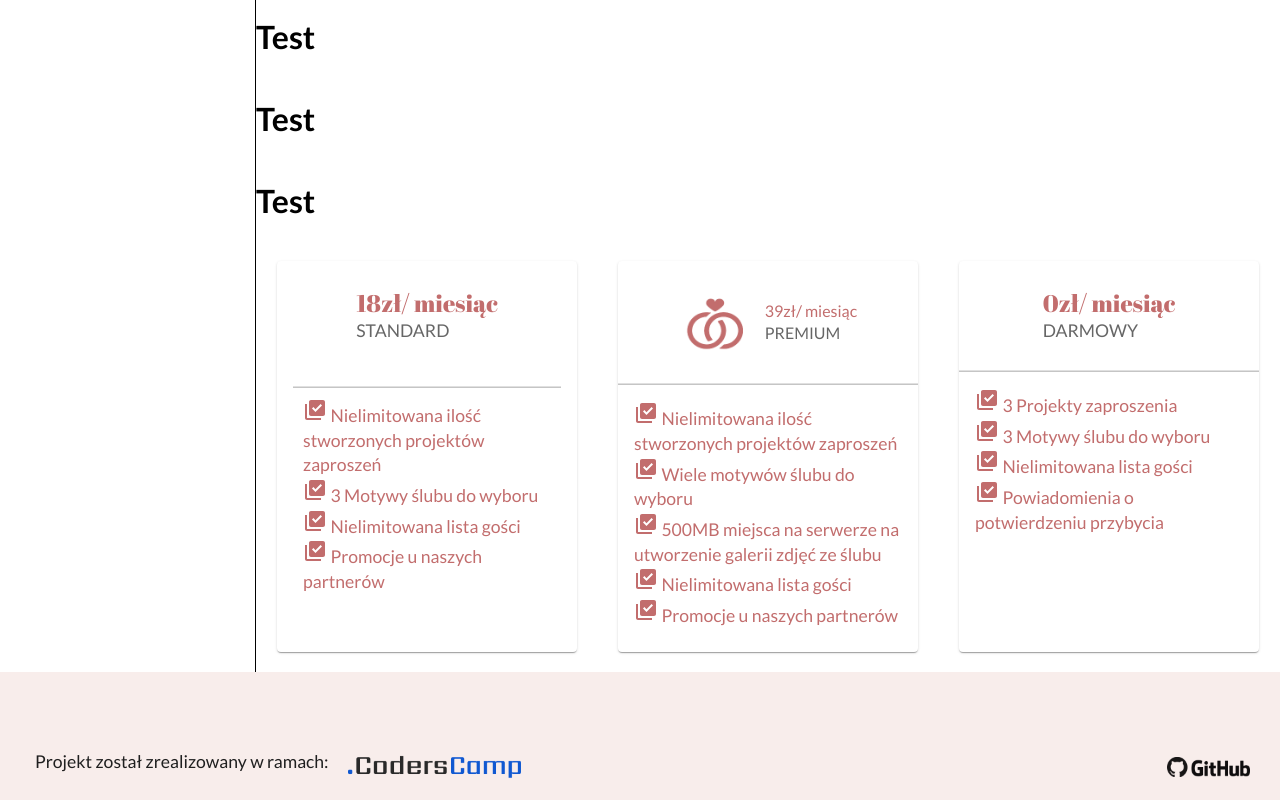
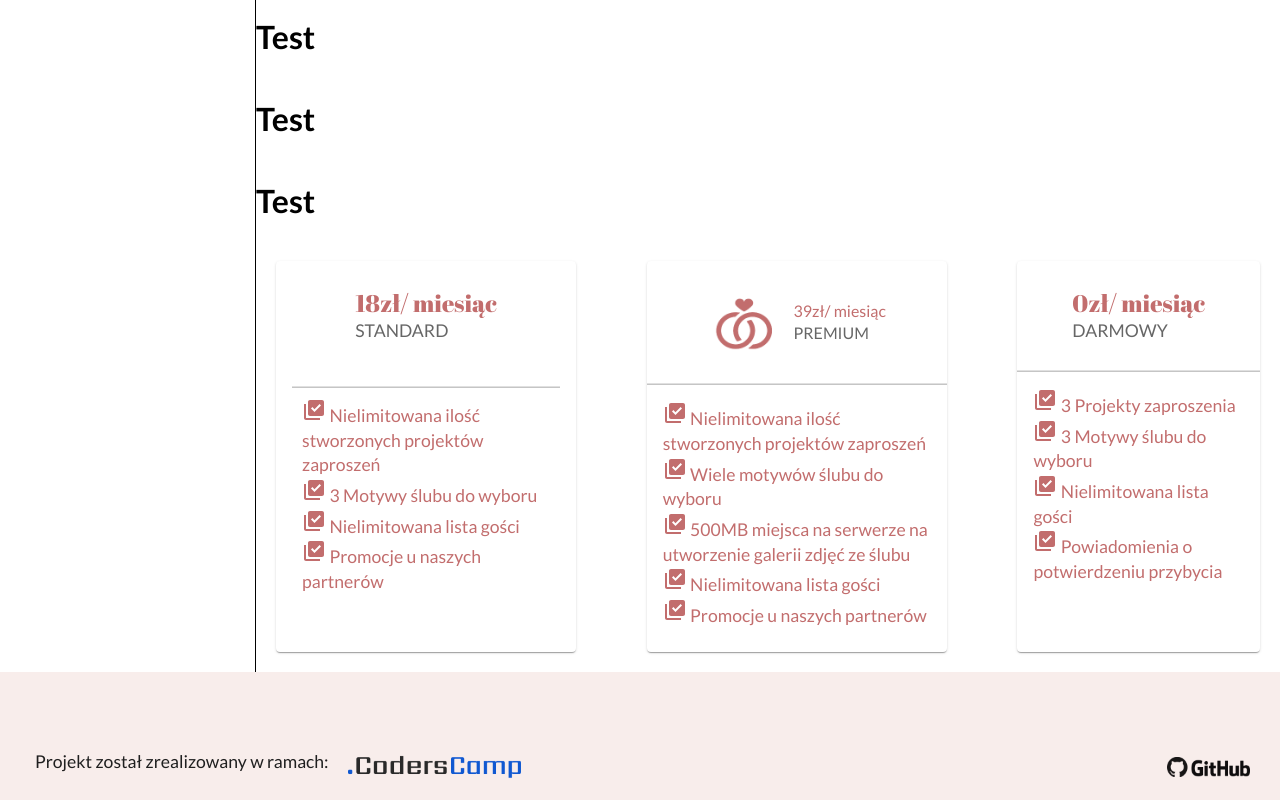
Before and after one commit to AgnieszkaKapelanczyk/CodersCamp2021-2022-WeddingPlannerApp, a React (Create React App) app: page / in a window 1280 px wide. Shown: the part 1402-2202 px from the top of the page. Built offline with nearby package versions, Linux system fonts and the light colour scheme.

Commit message:
zmiana w wyswietlaniu boxa

```diff
--- a/src/components/HomePage/Sections/PlanSection.tsx
+++ b/src/components/HomePage/Sections/PlanSection.tsx
@@ -36,7 +36,7 @@ const PlanSection = () => {
   const classes=useStyles()
 
   return(
-  <Box sx={{display:"flex", flexDirection:"row", justifyContent:"space-evenly"}}>
+  <Box sx={{display:"flex", flexDirection:"row", justifyContent:"center", gap:'3%'}}>
     <Card style={styles.card}>
       <Box sx={{display:"flex", justifyContent:"center", padding: '10px'}}>
     <CardHeader
```
